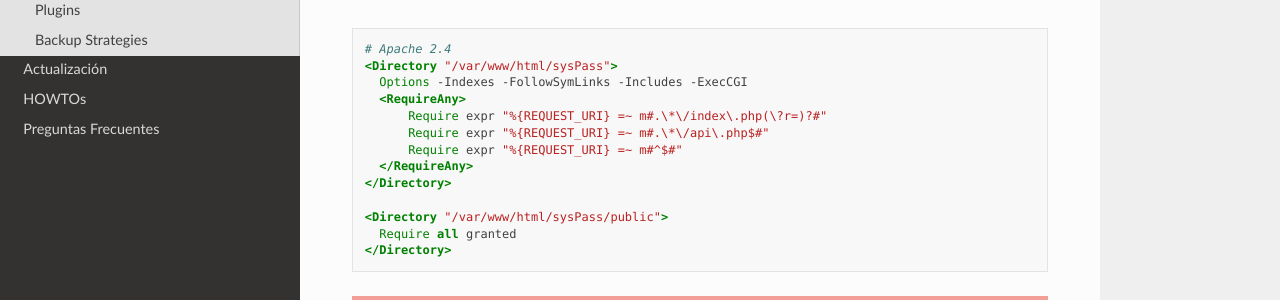
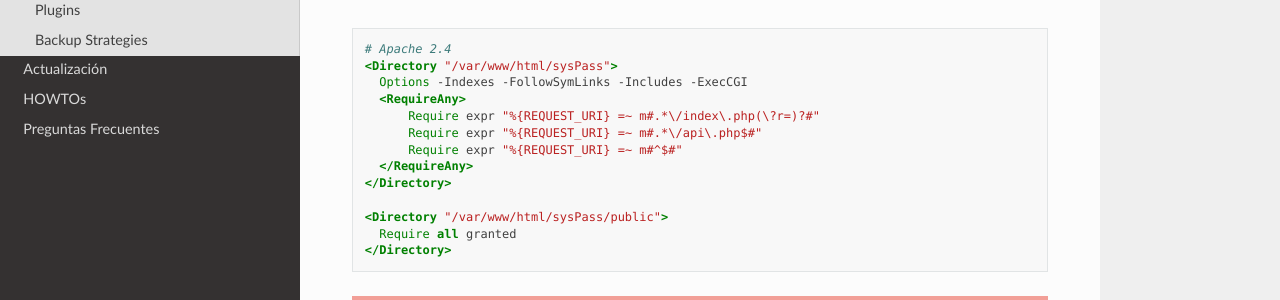
Before and after one commit to sysPass/sysPass-doc, a Sphinx documentation site: the page built from docs/source/application/security.rst, in a window 1280 px wide and 1150 px high. Shown: the part 540-840 px from the top of the window. Built offline with Sphinx 7.4.7 and the Read the Docs theme 2.0.0, drawn with Linux system fonts in a browser that asks for light colours.

Commit message:
Fixed escape sequence

```diff
--- a/docs/source/application/security.rst
+++ b/docs/source/application/security.rst
@@ -22,8 +22,8 @@ In order to limit the access to the directories through Apache, '.htaccess' file
   <Directory "/var/www/html/sysPass">
     Options -Indexes -FollowSymLinks -Includes -ExecCGI
     <RequireAny>
-        Require expr "%{REQUEST_URI} =~ m#.\*\/index\.php(\?r=)?#"
-        Require expr "%{REQUEST_URI} =~ m#.\*\/api\.php$#"
+        Require expr "%{REQUEST_URI} =~ m#.*\/index\.php(\?r=)?#"
+        Require expr "%{REQUEST_URI} =~ m#.*\/api\.php$#"
         Require expr "%{REQUEST_URI} =~ m#^$#"
     </RequireAny>
   </Directory>
```
